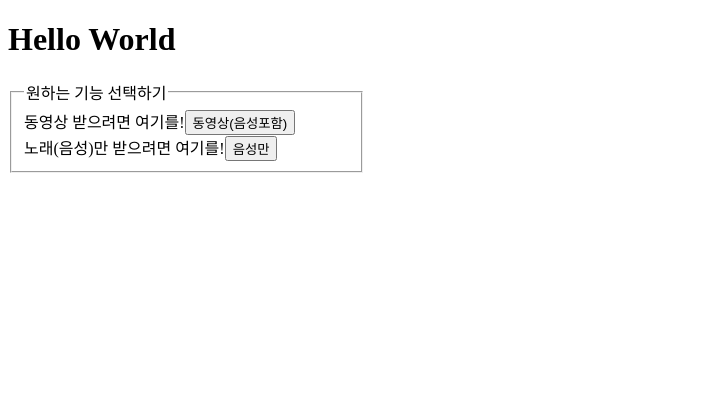
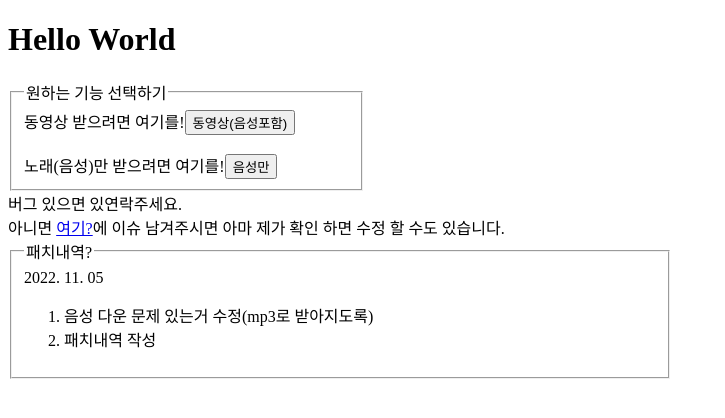
Before and after one commit to sudo-G41/ytdl, a Flask app: page / in a window 1280 px wide. Shown: the top 418 px of the page, without its empty margins (0-725 px from the left). Run offline with Flask 2, Linux system fonts and the light colour scheme; parts of the project's set-up code (start-up, migrations or seed data) failed here and were passed over.

Commit message:
[FEAT] main page feat list add add main page feat board

```diff
--- a/templates/main.html
+++ b/templates/main.html
@@ -15,9 +15,24 @@
         <form action="/video">
             동영상 받으려면 여기를!<input type="submit" name="videoB" value="동영상(음성포함)">
         </form>
+		<br>
         <form action="/audio_only" method="post">
             노래(음성)만 받으려면 여기를!<input type="submit" name="audioOnlyB" value="음성만">
         </form>
 	</fieldset>
+    <div>
+        버그 있으면 있연락주세요.<br>
+        아니면 <a href="https://github.com/sudo-G41/ytdl">여기?</a>에 이슈 남겨주시면 아마 제가 확인 하면 수정 할 수도 있습니다.
+    </div>
+	<fieldset style="width: 50%;">
+        <legend>패치내역?</legend>
+		<div>
+			2022. 11. 05
+			<ol>
+                <li>음성 다운 문제 있는거 수정(mp3로 받아지도록)</li>
+                <li>패치내역 작성</li>
+            </ol>
+		</div>
+	</fieldset>
 </body>
 </html>
```
